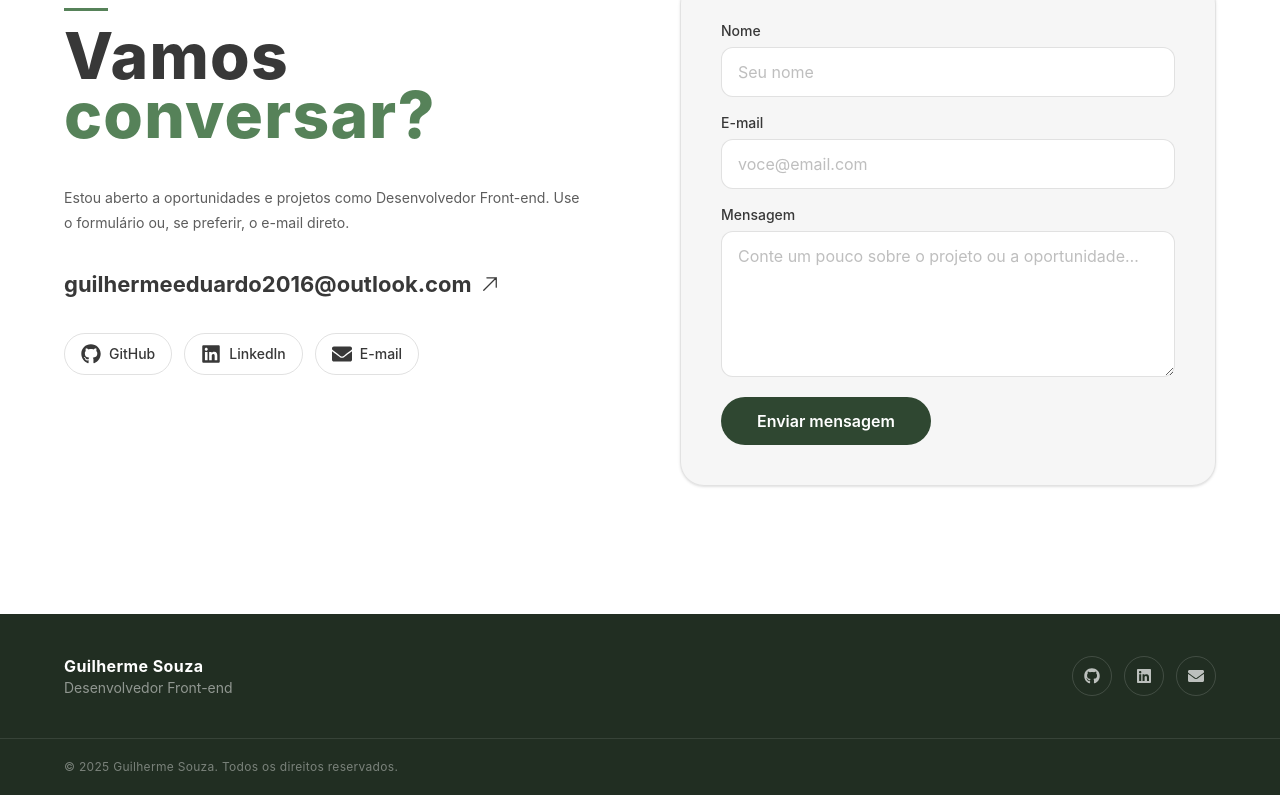
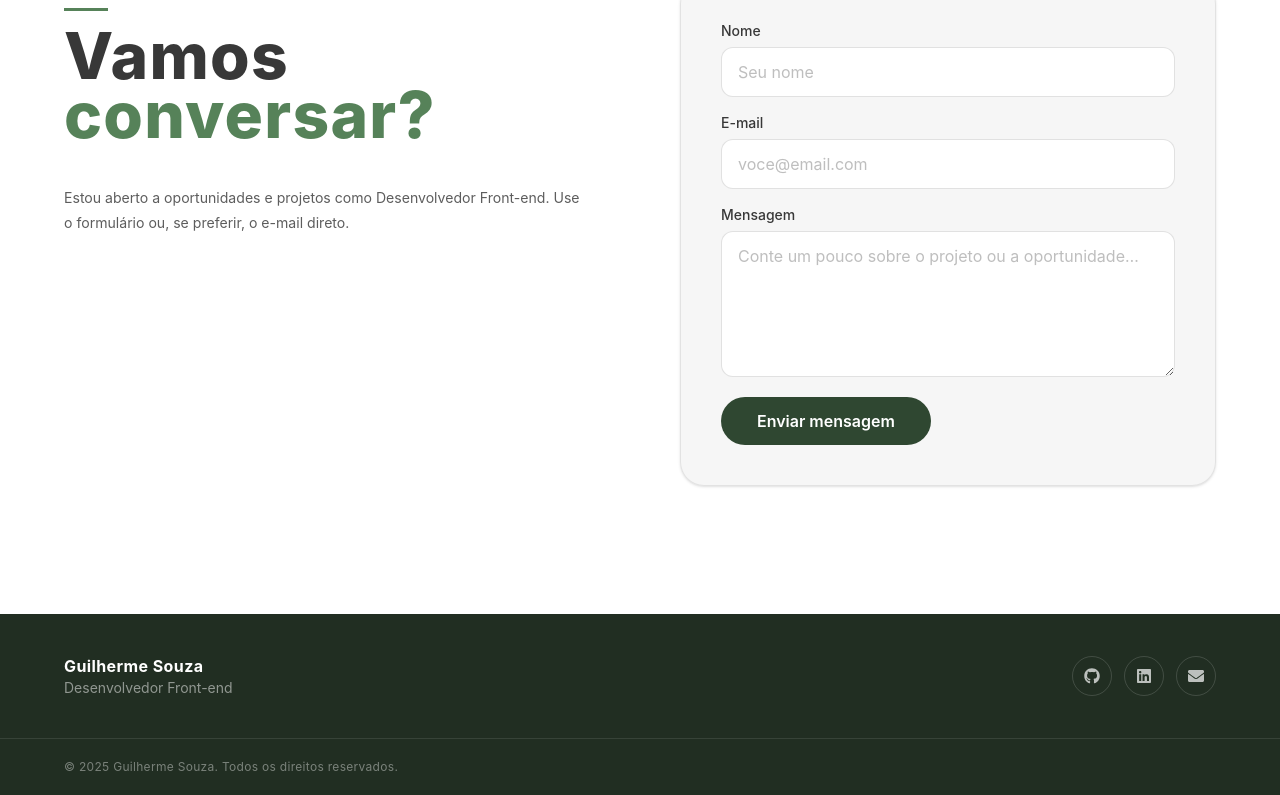
Before and after one commit to Guilherme1Souza/my-portfolio, a Next.js app: page / in a window 1280 px wide. Shown: the part 4743-5538 px from the top of the page. Built offline with nearby package versions, Linux system fonts and the light colour scheme.

Commit message:
refactor(contact): remove email and social links from Contact section

```diff
--- a/src/components/Sections/Contact/page.jsx
+++ b/src/components/Sections/Contact/page.jsx
@@ -38,33 +38,6 @@ export default function Contact() {
               Estou aberto a oportunidades e projetos como Desenvolvedor
               Front-end. Use o formulário ou, se preferir, o e-mail direto.
             </p>
-
-            <a
-              href={`mailto:${EMAIL}`}
-              className="group inline-flex items-center gap-2 text-title hover:text-verde transition-colors duration-200 break-all"
-            >
-              <span className="font-bold text-[clamp(16px,1.8vw,22px)]">{EMAIL}</span>
-              <ArrowUpRightIcon className="w-5 h-5 shrink-0 transition-transform duration-200 group-hover:translate-x-1 group-hover:-translate-y-1" />
-            </a>
-
-            <div className="flex flex-wrap gap-3 mt-8">
-              {socials.map(({ key, label, href, Icon }) => {
-                const isMail = href.startsWith("mailto:");
-                return (
-                  <a
-                    key={key}
-                    href={href}
-                    target={isMail ? undefined : "_blank"}
-                    rel={isMail ? undefined : "noreferrer"}
-                    aria-label={label}
-                    className="group inline-flex items-center gap-2 px-4 py-2.5 rounded-full border border-title/15 text-title transition-colors duration-200 hover:border-verde hover:text-verde focus:outline-none focus:ring-2 focus:ring-verde/40"
-                  >
-                    <Icon className="w-5 h-5" />
-                    <span className="font-medium text-sm">{label}</span>
-                  </a>
-                );
-              })}
-            </div>
           </div>
 
           {/* ─── Coluna direita: formulário ─── */}
```
